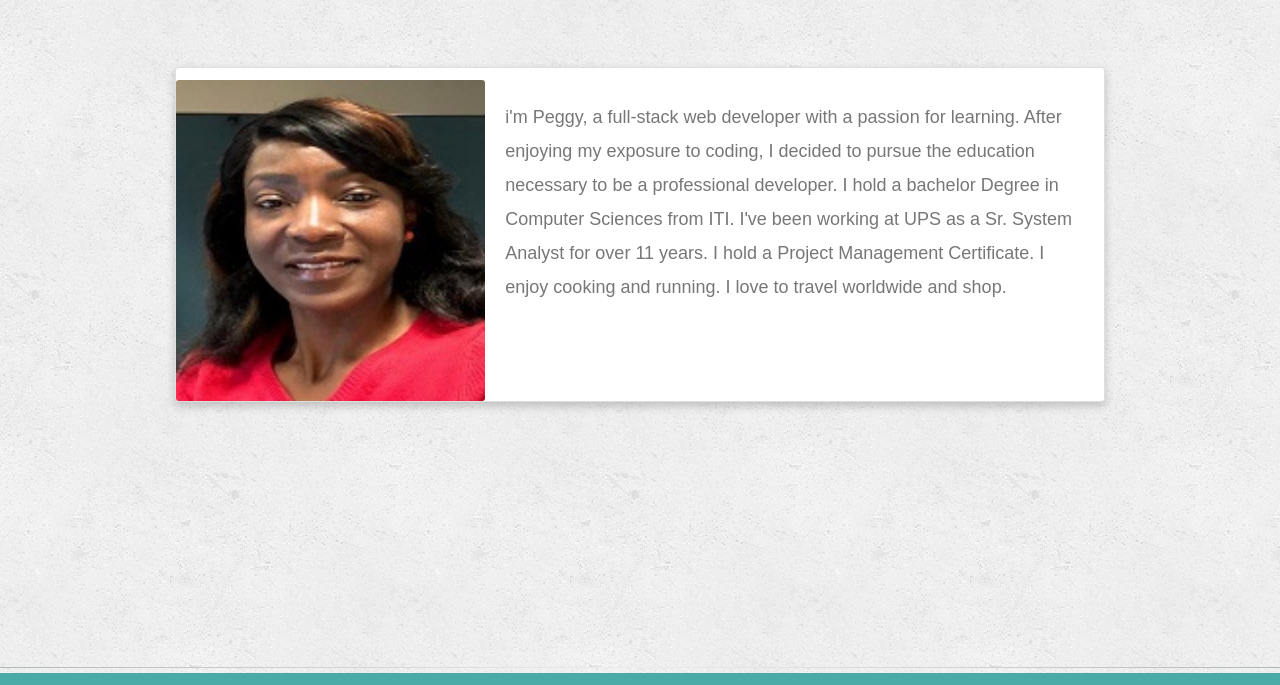
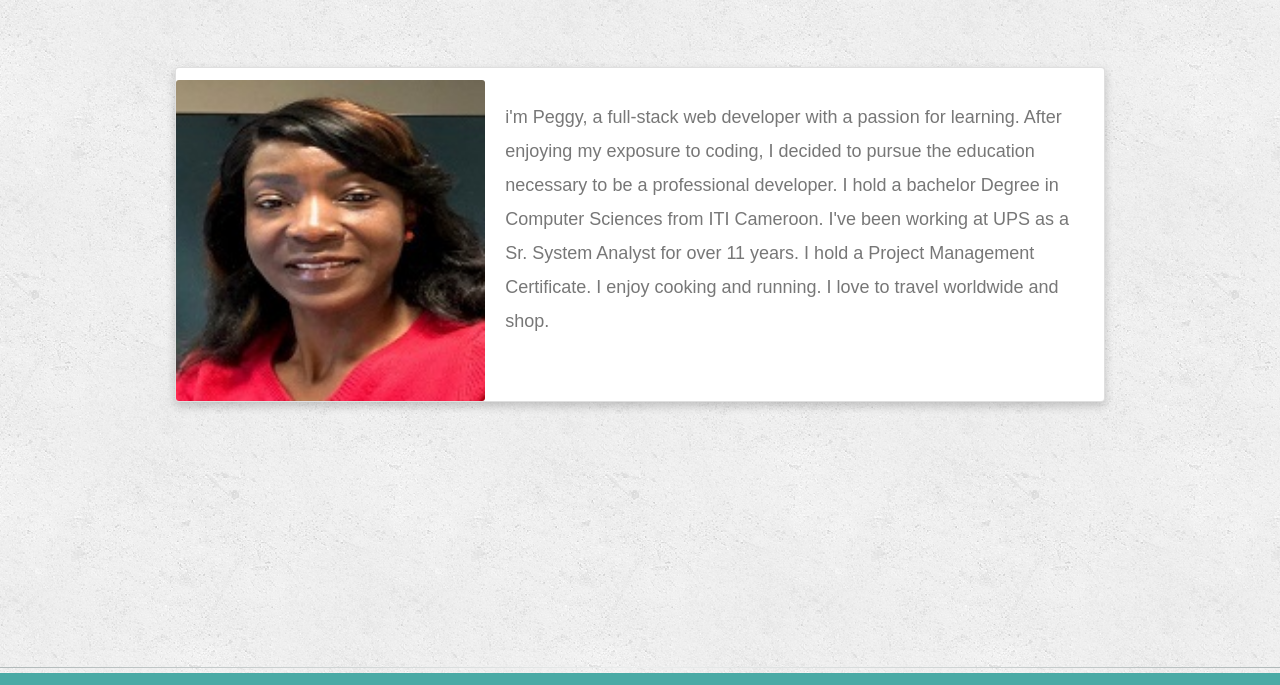
Before and after one commit to pekwalla/bootstrap-powered, a plain HTML site: page index.html in a window 1280 px wide. Shown: the part 63-748 px from the top of the page. Drawn offline with nearby package versions, Linux system fonts and the light colour scheme.

Commit message:
Update index.html

```diff
--- a/index.html
+++ b/index.html
@@ -38,7 +38,7 @@
         <div class="col-md-8">
           <div class="card-body">
              <p class="card-text">i'm Peggy, a full-stack web developer with a passion for learning. After enjoying my exposure to coding, I decided to pursue the education necessary to be a professional developer.
-              I hold a bachelor Degree in Computer Sciences from ITI. I've been  working at UPS as a Sr. System Analyst for over 11 years. I hold a Project Management Certificate. I enjoy cooking and running. I love to travel worldwide and shop.</p>
+              I hold a bachelor Degree in Computer Sciences from ITI Cameroon. I've been  working at UPS as a Sr. System Analyst for over 11 years. I hold a Project Management Certificate. I enjoy cooking and running. I love to travel worldwide and shop.</p>
           </div>
         </div>
       </div>
```
